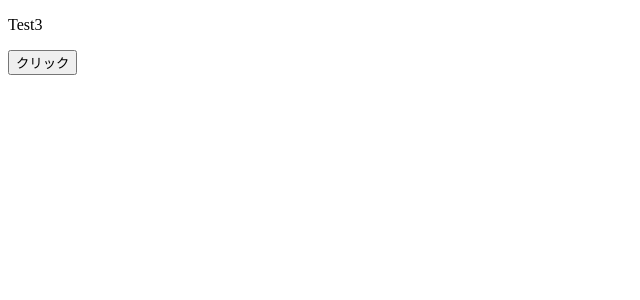
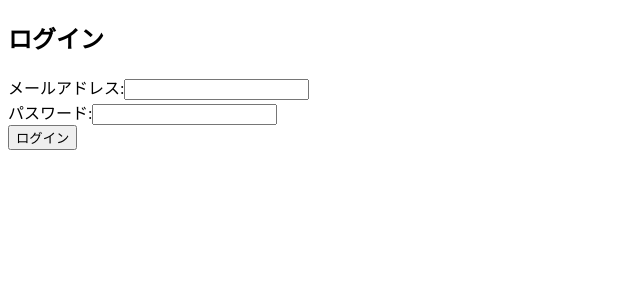
Before and after one commit to pj100-team/react-v3, a React (Create React App) app: page / in a window 1280 px wide. Shown: the top 300 px of the page, without its empty margins (0-640 px from the left). Built offline with nearby package versions, Linux system fonts and the light colour scheme.

Commit message:
👍 Copilot 中レベルテストの1

```diff
--- /dev/null
+++ b/src/CopilotMidTest1.tsx
@@ -0,0 +1,57 @@
+import React, { useState } from 'react';
+
+const CopilotMidTest1: React.FC = () => {
+  const [email, setEmail] = useState('');
+  const [password, setPassword] = useState('');
+  const [error, setError] = useState('');
+
+  const handleSubmit = (event: React.FormEvent) => {
+    event.preventDefault();
+    setError('');
+
+    // バリデーション
+    if (!email || !password) {
+      setError('メールアドレスとパスワードを入力してください。');
+      return;
+    }
+
+    if (!/\S+@\S+\.\S+/.test(email)) {
+      setError('有効なメールアドレスを入力してください。');
+      return;
+    }
+
+    // 送信処理（ここではコンソールに出力）
+    console.log('メールアドレス:', email);
+    console.log('パスワード:', password);
+  };
+
+  return (
+    <div>
+      <h2>ログイン</h2>
+      <form onSubmit={handleSubmit}>
+        <div>
+          <label htmlFor="email">メールアドレス:</label>
+          <input
+            type="email"
+            id="email"
+            value={email}
+            onChange={(e) => setEmail(e.target.value)}
+          />
+        </div>
+        <div>
+          <label htmlFor="password">パスワード:</label>
+          <input
+            type="password"
+            id="password"
+            value={password}
+            onChange={(e) => setPassword(e.target.value)}
+          />
+        </div>
+        {error && <p style={{ color: 'red' }}>{error}</p>}
+        <button type="submit">ログイン</button>
+      </form>
+    </div>
+  );
+};
+
+export default CopilotMidTest1;
--- a/src/index.tsx
+++ b/src/index.tsx
@@ -1,11 +1,11 @@
 import React from 'react';
 import ReactDOM from 'react-dom/client';
-import CopilotLowTest3 from './CopilotLowTest3';
+import CopilotMidTest1 from './CopilotMidTest1';
 
 const root = ReactDOM.createRoot(document.getElementById('root') as HTMLElement);
 root.render(
   <React.StrictMode>
     {/* <App /> */}
-    <CopilotLowTest3 />
+    <CopilotMidTest1 />
   </React.StrictMode>,
 );
```
